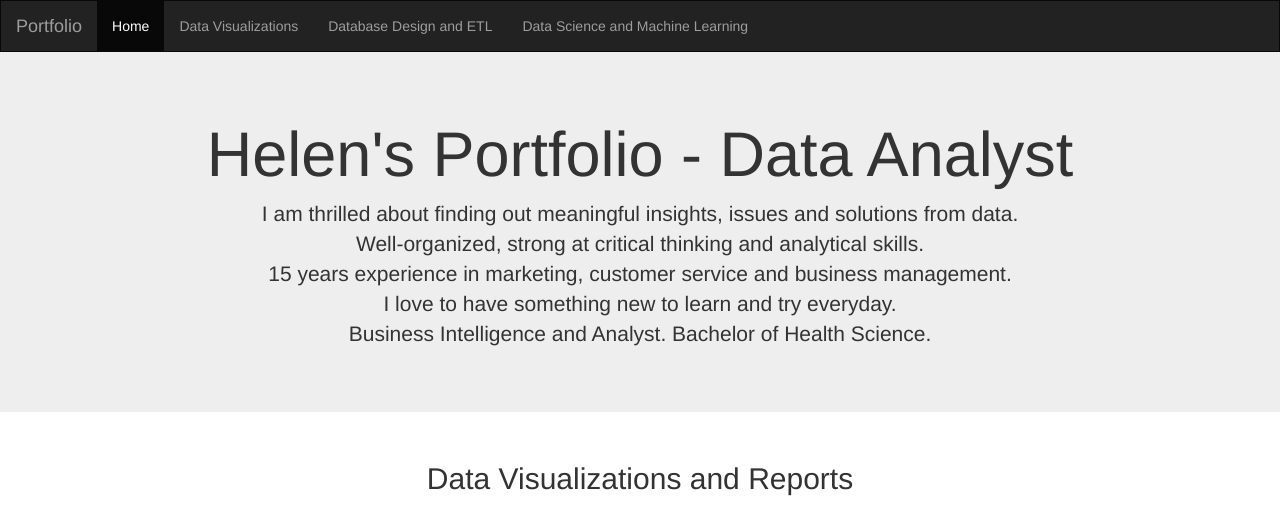
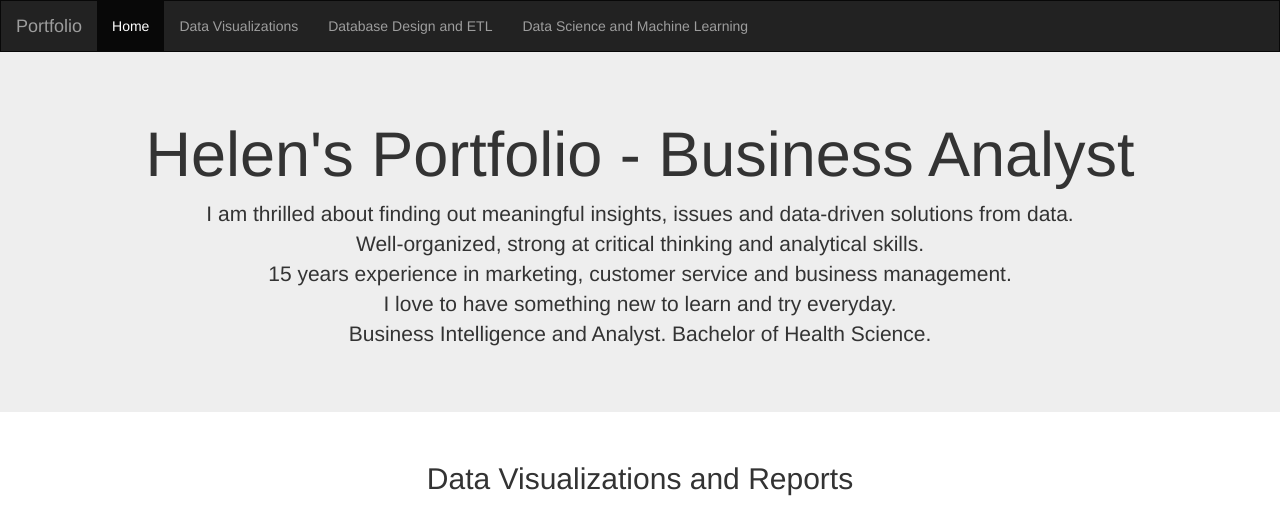
Before and after one commit to halethithu/halethithu.github.io, a plain HTML site: page index.html in a window 1280 px wide. Shown: the top 522 px of the page. Drawn offline with nearby package versions, Linux system fonts and the light colour scheme.

Commit message:
Update index.html

```diff
--- a/index.html
+++ b/index.html
@@ -2,9 +2,9 @@
 <html>
 
 <head>
-    <title> Helen's Portfolio - Data Analyst</title>
+    <title> Helen's Portfolio - Business Analyst</title>
   <meta charset="utf-8">
-  <meta name="description" content="Some of my works on data anylysis and visualizations.">
+  <meta name="description" content="Some of my works on business analysis and data visualizations.">
   <meta name="author" content="Ha Le (AKA: Helen)">
   <meta name="viewport" content="width=device-width, initial-scale=1">
   <link rel="stylesheet" href="https://maxcdn.bootstrapcdn.com/bootstrap/3.4.1/css/bootstrap.min.css">
@@ -51,9 +51,9 @@
 
     <div class="jumbotron">
       <div class="container text-center">
-        <h1>Helen's Portfolio - Data Analyst</h1>
+        <h1>Helen's Portfolio - Business Analyst</h1>
         <p>
-          I am thrilled about finding out meaningful insights, issues and solutions from data.
+          I am thrilled about finding out meaningful insights, issues and data-driven solutions from data.
           <br>Well-organized, strong at critical thinking and analytical skills.
           <br> 15 years experience in marketing, customer service and business management.
           <br>  I love to have something new to learn and try everyday.
```
